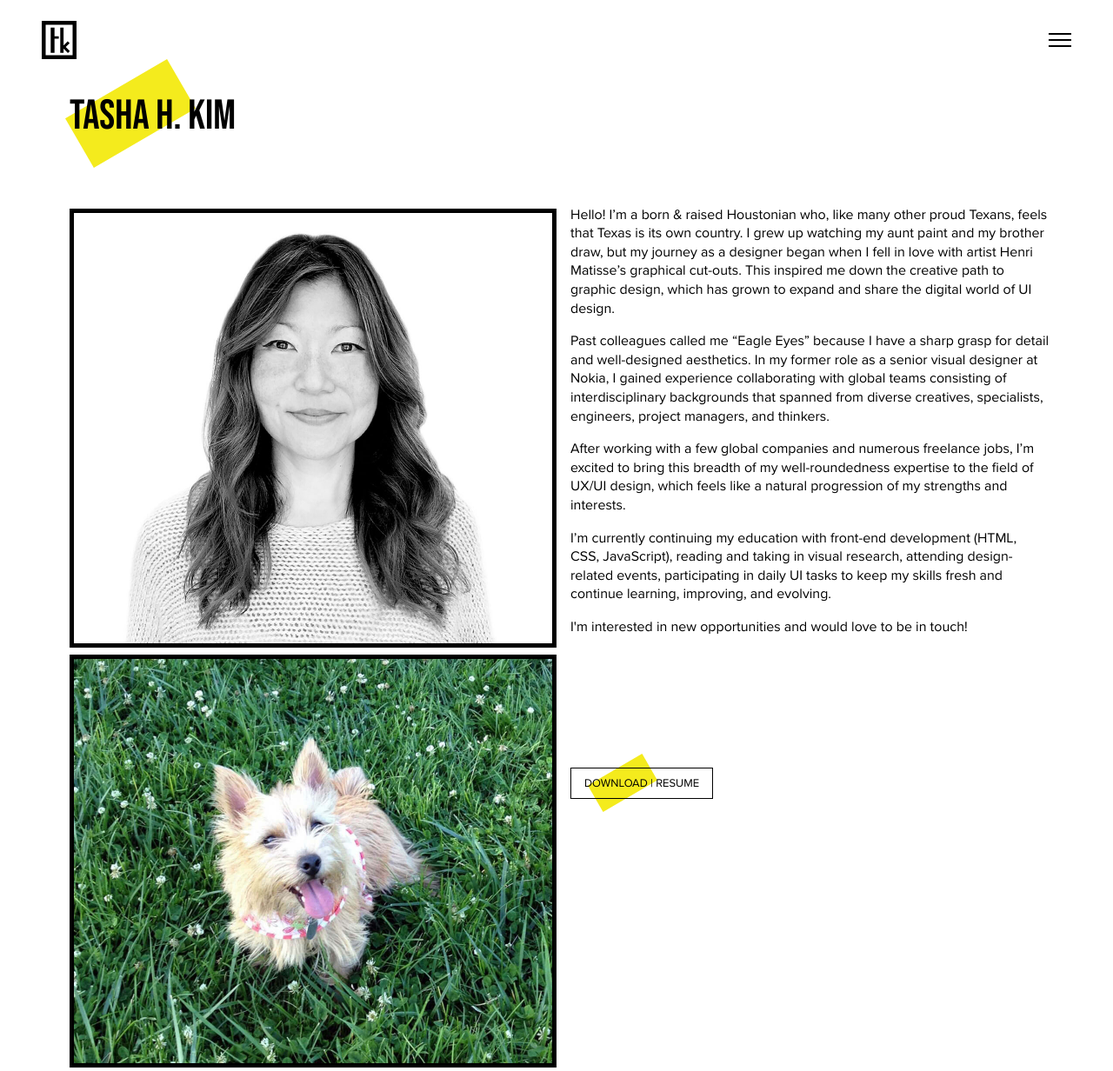
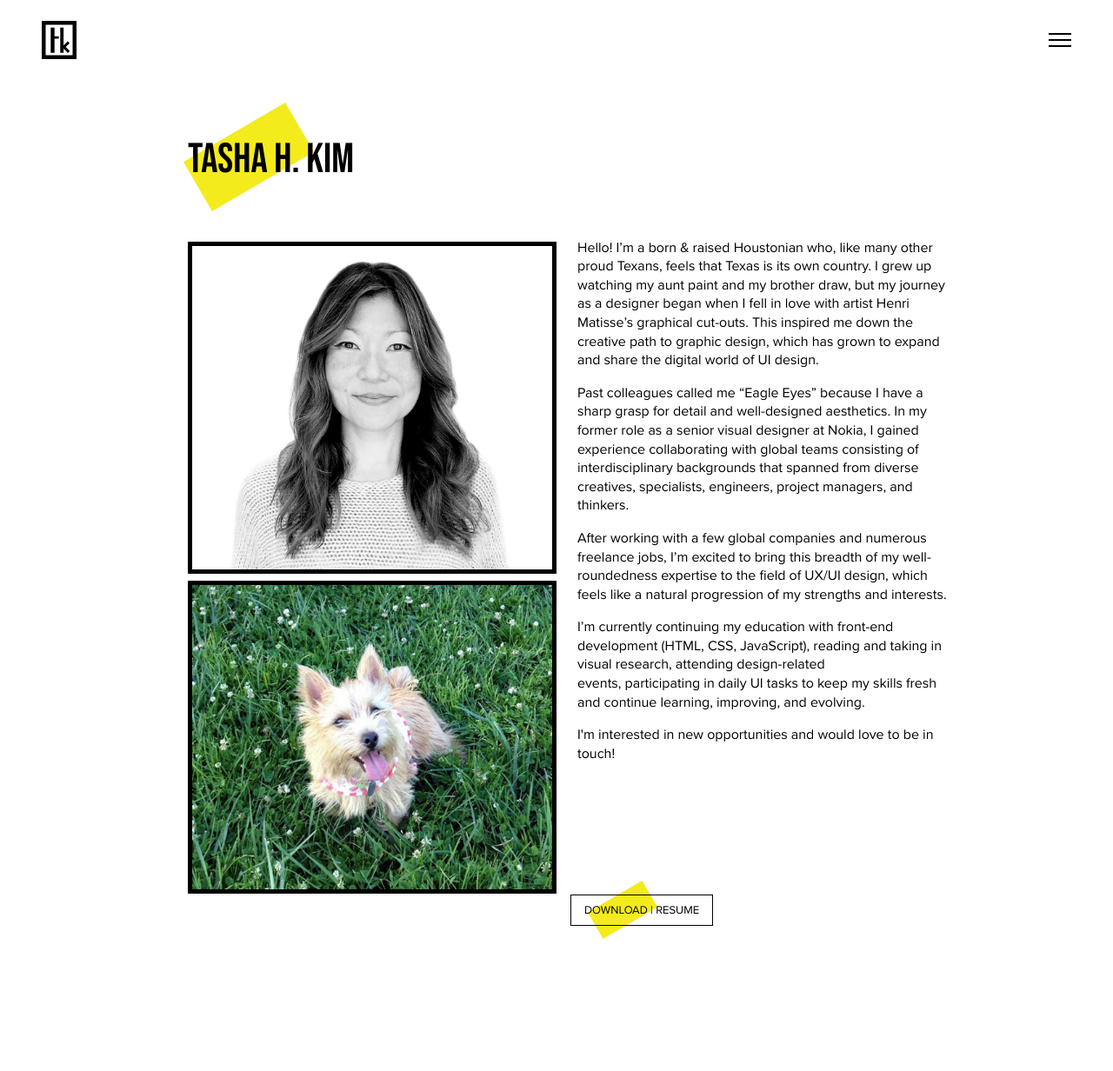
Before and after one commit to toekki/portfolio-site-tasha-kim, a plain HTML site: page about.html in a window 1280 px wide. Shown: the top 1232 px of the page at 87% size. Drawn offline with Linux system fonts and the light colour scheme.

Commit message:
md & lg About pg

```diff
--- a/css/style.css
+++ b/css/style.css
@@ -725,8 +725,8 @@ Medium devices (640px and larger)
     margin-bottom: 30px;
   }
   /* ------------------ MD -------------------- ABOUT -------------------- MD ------------------ */
-  #aboutHero {
-    margin-left: 24px;
+  #aboutHero .container {
+    padding: 50px 36px 0 36px;
   }
   #aboutHero .yellowBoxMain {
     top: -90px;
@@ -736,16 +736,17 @@ Medium devices (640px and larger)
     -moz-box-shadow: unset;
     box-shadow: unset;
     border: 5px solid #000;
-    margin: 76px 0px 8px 24px;
+    margin: 64px 0px 8px 36px;
   }
   .mePics2 {
     border: 5px solid #000;
     line-height: 0;
     display: inline-block;
-    margin: 0 0px 0 24px;
+    margin: 0 0px 0 36px;
   }
   .mfAboutText {
-    margin-top: 64px;
+    margin-top: 52px;
+    padding-right: 24px;
   }
   /* ------------------ MD --------------------- MENU -------------------- MD ------------------ */
   .navigation {
@@ -819,8 +820,8 @@ Large devices (1024px or larger)
     margin-bottom: 40px;
   }
   /* ------------------ LG -------------------- ABOUT -------------------- LG ------------------ */
-  #aboutHero {
-    margin-left: 24px;
+  #aboutHero .container {
+    padding: 50px 160px 0 160px;
   }
   #aboutHero .yellowBoxMain {
     top: -90px;
@@ -830,16 +831,18 @@ Large devices (1024px or larger)
     -moz-box-shadow: unset;
     box-shadow: unset;
     border: 5px solid #000;
-    margin: 76px 0px 8px 24px;
+    margin: 64px 0px 8px 160px;
   }
   .mePics2 {
     border: 5px solid #000;
     line-height: 0;
     display: inline-block;
-    margin: 0 0px 0 24px;
+    margin: 0 0px 0 160px;
   }
   .mfAboutText {
-    margin-top: 64px;
+    margin-top: 52px;
+    padding-left: 8px;
+    padding-right: 116px;
   }
   /* ------------------ LG --------------------- MENU -------------------- LG ------------------ */
   .navigation {
```
